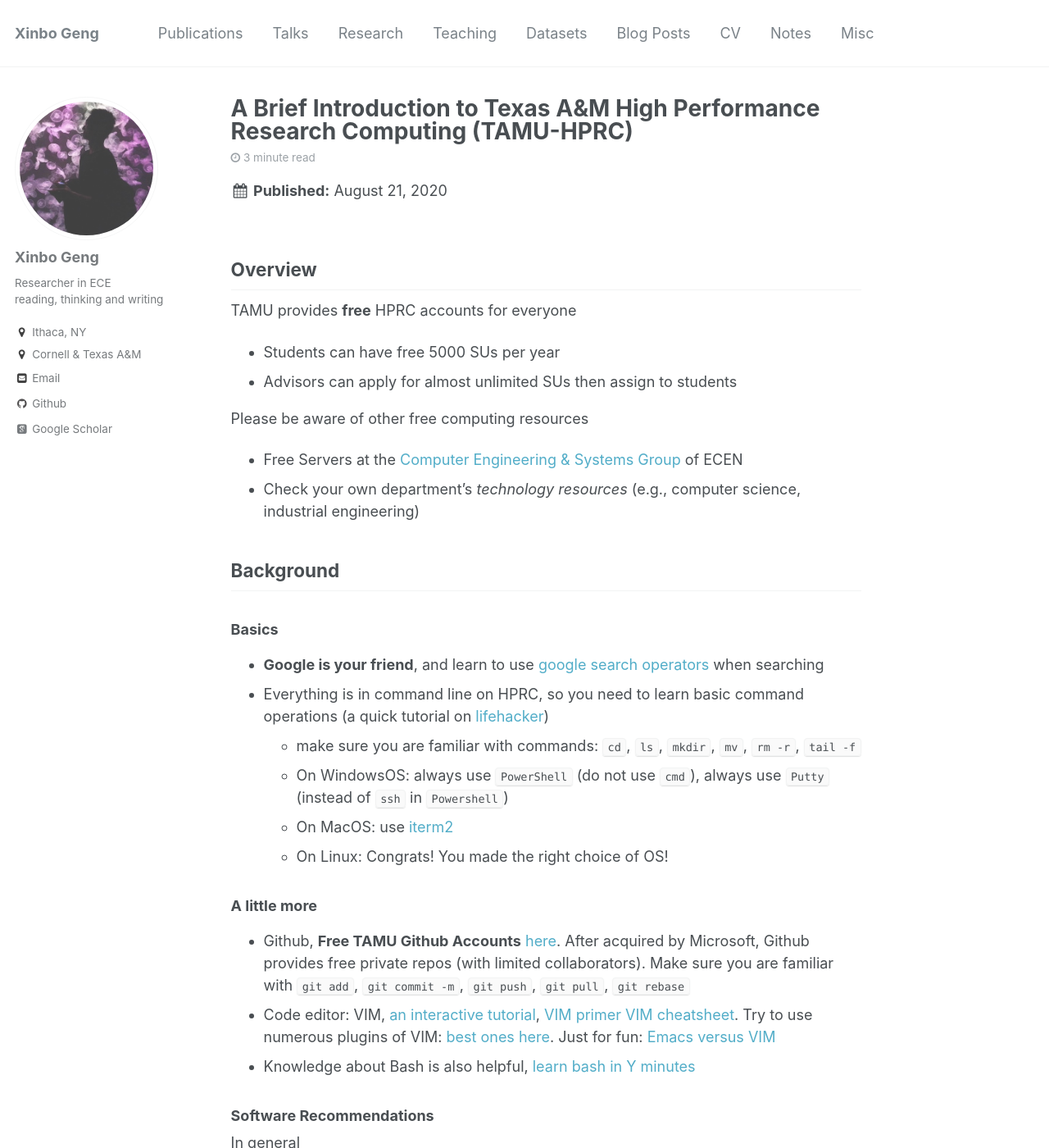
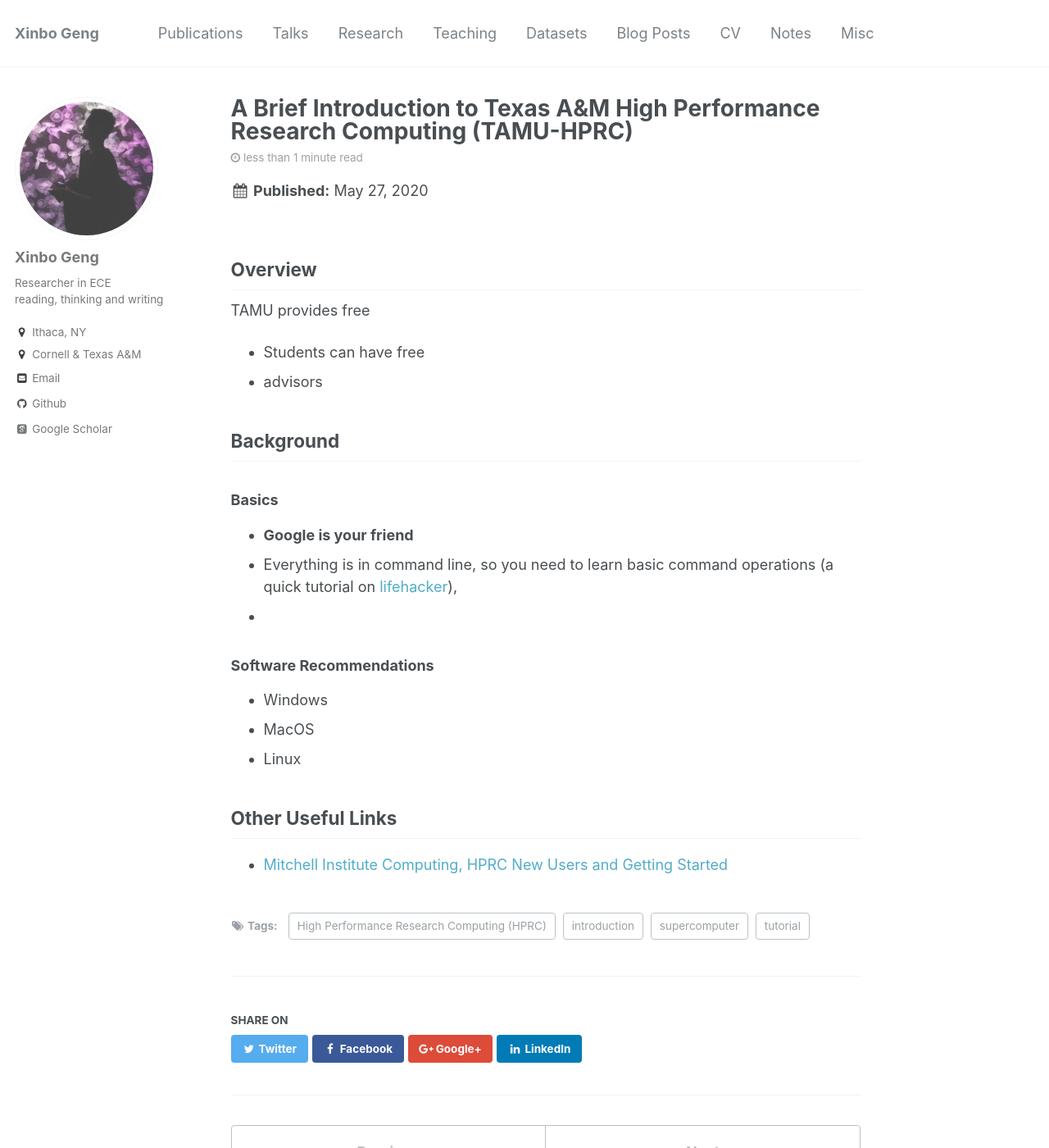
Before and after one commit to xb00dx/xb00dx.github.io, a Jekyll site: the page built from _posts/2020-08-21-Intro-to-TAMU-HPRC.md, in a window 1280 px wide and 1400 px high. Shown: the whole window at 82% size. Built offline with Jekyll 4.4.1, drawn with Linux system fonts in a browser that asks for light colours; some web fonts are replaced; some of the changed text lies outside the part shown.

```diff
--- a/_posts/2020-08-21-Intro-to-TAMU-HPRC.md
+++ b/_posts/2020-08-21-Intro-to-TAMU-HPRC.md
@@ -1,6 +1,6 @@
 ---
 title: 'A Brief Introduction to Texas A&M High Performance Research Computing (TAMU-HPRC)'
-date: 2020-08-21
+date: 2020-05-27
 permalink: /posts/tamu-hprc/
 tags:
   - introduction
@@ -11,73 +11,20 @@ tags:
 
 
 ## Overview
-TAMU provides **free** HPRC accounts for everyone
-- Students can have free 5000 SUs per year
-- Advisors can apply for almost unlimited SUs then assign to students
-
-Please be aware of other free computing resources
-- Free Servers at the [Computer Engineering & Systems Group](https://cesg.tamu.edu/tech-resources/) of ECEN
-- Check your own department's *technology resources* (e.g., computer science, industrial engineering)
+TAMU provides free
+- Students can have free
+- advisors
 
 ## Background
 ### Basics
-- **Google is your friend**, and learn to use [google search operators](https://moz.com/learn/seo/search-operators) when searching
-- Everything is in command line on HPRC, so you need to learn basic command operations (a quick tutorial on [lifehacker](https://lifehacker.com/a-command-line-primer-for-beginners-5633909))
-	- make sure you are familiar with commands: `cd`, `ls`, `mkdir`, `mv`, `rm -r`, `tail -f`
-	- On WindowsOS: always use `PowerShell` (do not use `cmd`), always use `Putty` (instead of `ssh` in `Powershell`)
-	- On MacOS: use [iterm2](https://www.iterm2.com/)
-	- On Linux: Congrats! You made the right choice of OS!
-
-### A little more
-- Github, **Free TAMU Github Accounts** [here](https://github.tamu.edu). After acquired by Microsoft, Github provides free private repos (with limited collaborators). Make sure you are familiar with `git add`, `git commit -m`, `git push`, `git pull`, `git rebase`
-- Code editor: VIM, [an interactive tutorial](https://www.openvim.com/), [VIM primer](https://danielmiessler.com/study/vim/) [VIM cheatsheet](https://vim.rtorr.com/). Try to use numerous plugins of VIM: [best ones here](https://vimawesome.com/). Just for fun: [Emacs versus VIM](https://en.wikipedia.org/wiki/Editor_war)
-- Knowledge about Bash is also helpful, [learn bash in Y minutes](https://learnxinyminutes.com/docs/bash/)
+- **Google is your friend**
+- Everything is in command line, so you need to learn basic command operations (a quick tutorial on [lifehacker](https://lifehacker.com/a-command-line-primer-for-beginners-5633909)),
+-
 
 ### Software Recommendations
-
-In general
-
-- use `git` to manage your code (NOT data)
-- (optional) use software like `Fugu`/`WinSCP` to sync large files (e.g., your data and tensorflow model), command `rsync` is another option
-
-#### Windows
-- best ssh tool: [Putty](https://www.putty.org/)
-- best FTP tool for data transfer: [WinSCP](https://winscp.net/eng/index.php)
-
-#### MacOS
-- command line tool: iterm2 with [oh my zsh](https://ohmyz.sh/)
-- data transfer: [Fugu](https://sourceforge.net/projects/fugussh/files/)
-
-#### Linux
-- data sync (can be installed on TAMU HPRC): [google drive linux client](https://github.com/odeke-em/drive) or [odrive](https://www.odrive.com/)
-
-## Introduction to TAMU-HPRC
-You need to replace `NETID` below with your own netid
-
-### Get Started
-- Apply for an account [here](https://hprc.tamu.edu/apply/)
-- Check the hardware summary of different clusters, make sure the cluster meets your requirements (e.g., with GPUs): [ada](https://hprc.tamu.edu/wiki/Ada:Intro), [terra](https://hprc.tamu.edu/wiki/Terra:Intro), [currie](https://hprc.tamu.edu/wiki/Curie:Intro)
-- TAMU HPRC staff provide detailed and excellent guides to beginners, make sure you *carefully* read through these pages: [Ada Quick Start Guide](https://hprc.tamu.edu/wiki/Ada:QuickStart), [Terra Quick Start Guide](https://hprc.tamu.edu/wiki/Terra:QuickStart)
-
-### Basic Usage
-**Suggestions:**
-- Test your code on small cases locally (your laptop), try avoiding debugging on HPRC since it could be hard if you are used to IDEs
-- Use folder `/scratch/user/NETID/` if you need more storage space (up to 1T), the home folder `/home/NETID/` is limited (10GB)
-
-Submit jobs:
-- **Matlab Users**, HPRC provides a good tool `matlabsubmit`, see usage [here](https://hprc.tamu.edu/wiki/SW:Matlab_matlabsubmit)
-- **Other Users**: use `qsub` with various options. Some other commonly used commands (note: all these commands have detailed explanations in the quick-start-guide of every cluster)
-  - `qsub`: submit a job to HPRC (common options `-w`)
-  - `bjobs`: check job status
-  - `bkill XXXX`: cancel a job
-  - try to type `-h` after each command and learn more about them.
-- Monitoring jobs:
-  - `bjobs JOBID` will show the progress of a specific job
-  - each job will create a log file (perhaps `*.out`) , command `tail` will show the last part of the logfile, and `tail -f` willl keep showing the end of the  file (whenever it is updated)
-
-### More
-- check available packages using `module spider`
-- load a module `module load MODULENAME`
+- Windows
+- MacOS
+- Linux
 
 
 ## Other Useful Links
```
Also changed, not shown: _posts/2015-08-14-blog-post-4.md (+26 -3 lines), 1 other file.
